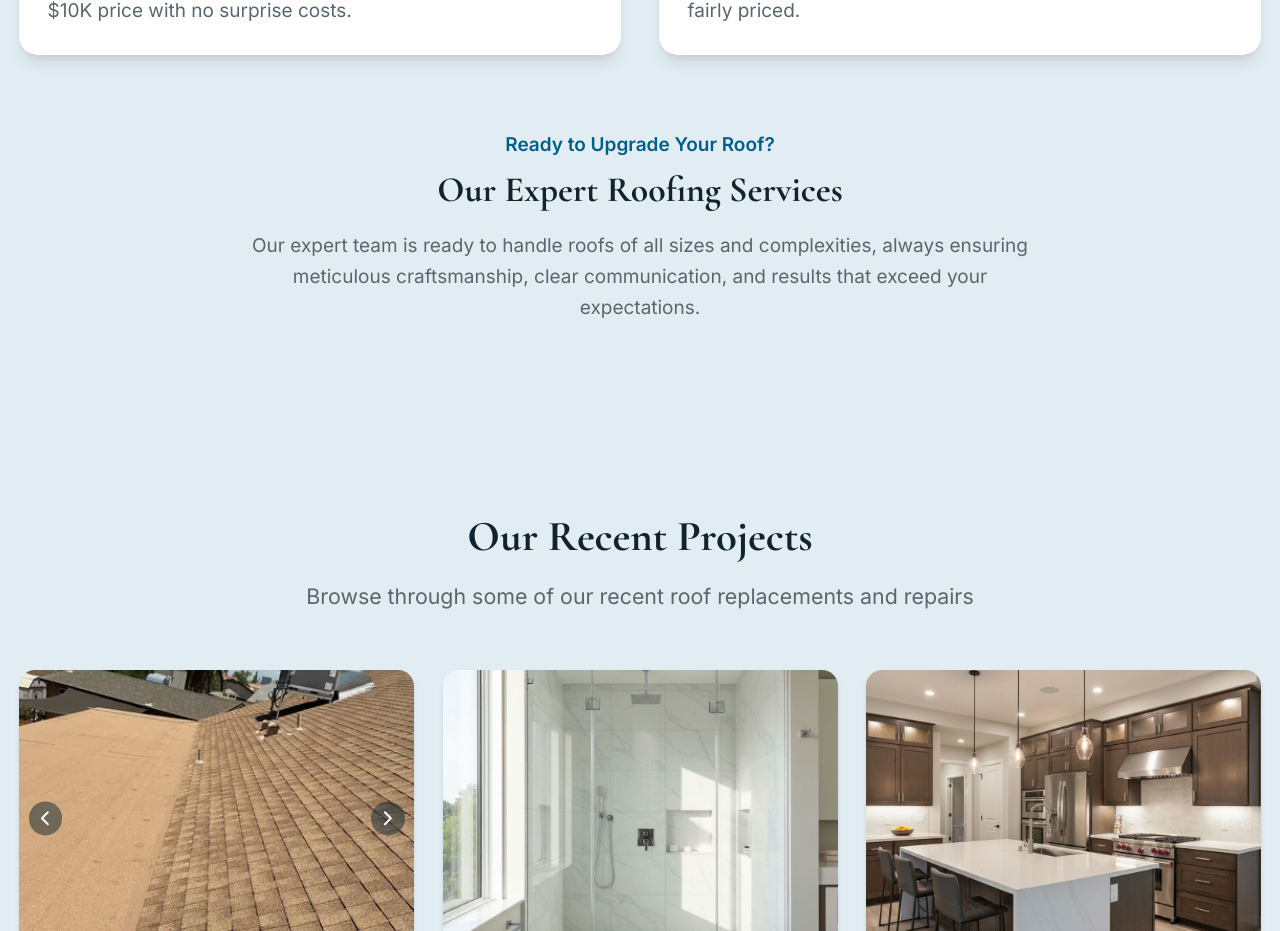
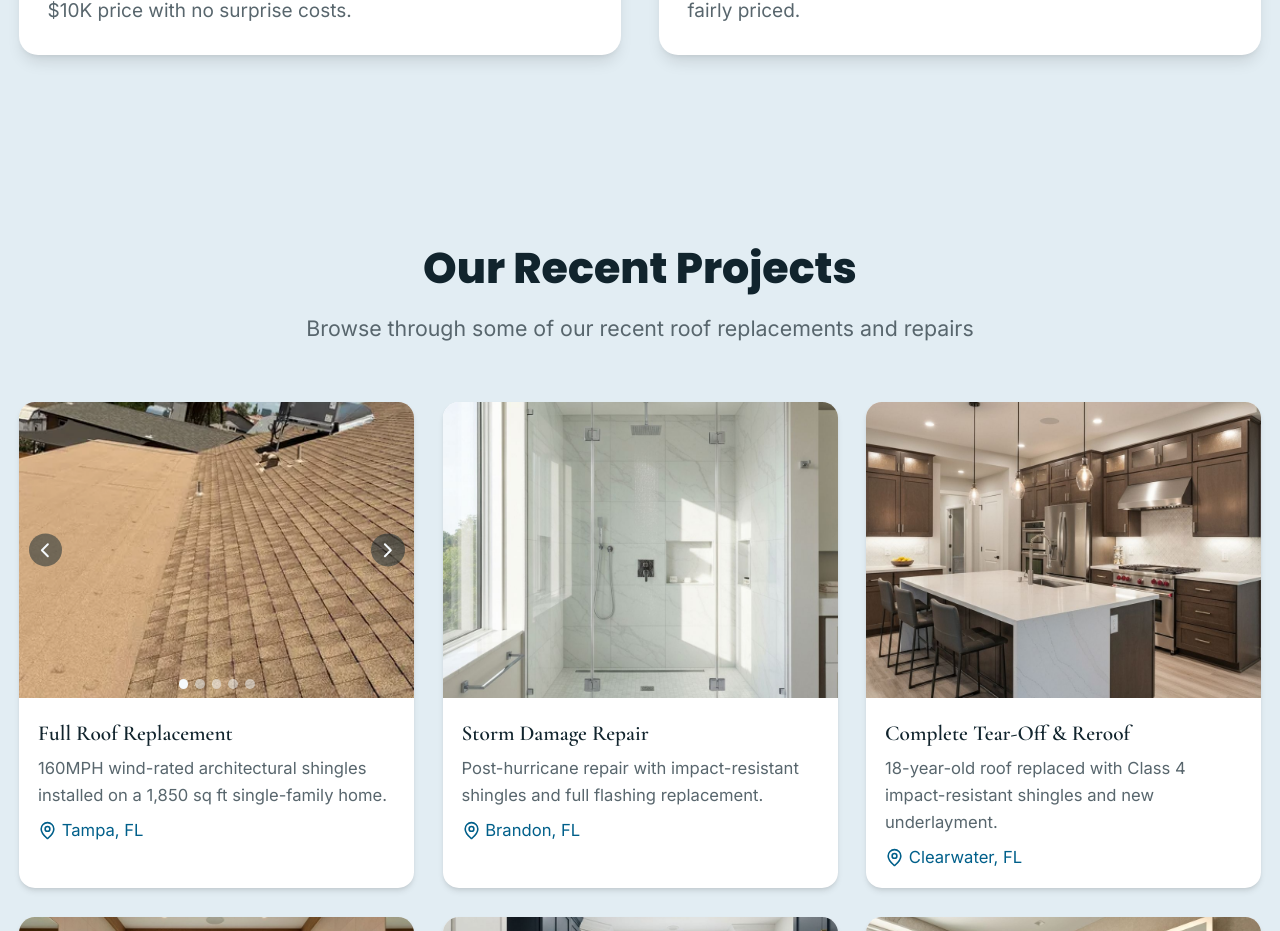
Before and after one commit to Fbet590/NexRoof---Original, a Next.js app: page / in a window 1280 px wide. Shown: the part 4940-5871 px from the top of the page. Built offline with nearby package versions, Linux system fonts and the light colour scheme.

Commit message:
feat: update font and remove outdated service section in landing page
Co-authored-by: Fbet590 <271462897+Fbet590@users.noreply.github.com>

```diff
--- a/components/landing/gallery.tsx
+++ b/components/landing/gallery.tsx
@@ -163,7 +163,7 @@ export function Gallery() {
     <section className="py-20 bg-muted">
       <div className="container mx-auto px-4">
         <div className="text-center mb-12">
-          <h2 className="font-serif text-3xl md:text-4xl font-bold text-foreground mb-4">
+          <h2 className="font-[family-name:var(--font-poppins)] text-3xl md:text-4xl font-black text-foreground mb-4">
             Our Recent Projects
           </h2>
           <p className="text-muted-foreground text-lg max-w-2xl mx-auto">
--- a/components/landing/services.tsx
+++ b/components/landing/services.tsx
@@ -62,17 +62,7 @@ export function Services() {
           ))}
         </div>
 
-        <div className="mt-16 text-center">
-          <p className="text-primary font-semibold mb-2">
-            Ready to Upgrade Your Roof?
-          </p>
-          <h3 className="font-serif text-2xl md:text-3xl font-bold text-foreground mb-4">
-            Our Expert Roofing Services
-          </h3>
-          <p className="text-muted-foreground max-w-2xl mx-auto leading-relaxed">
-            Our expert team is ready to handle roofs of all sizes and complexities, always ensuring meticulous craftsmanship, clear communication, and results that exceed your expectations.
-          </p>
-        </div>
+
       </div>
     </section>
   )
```
